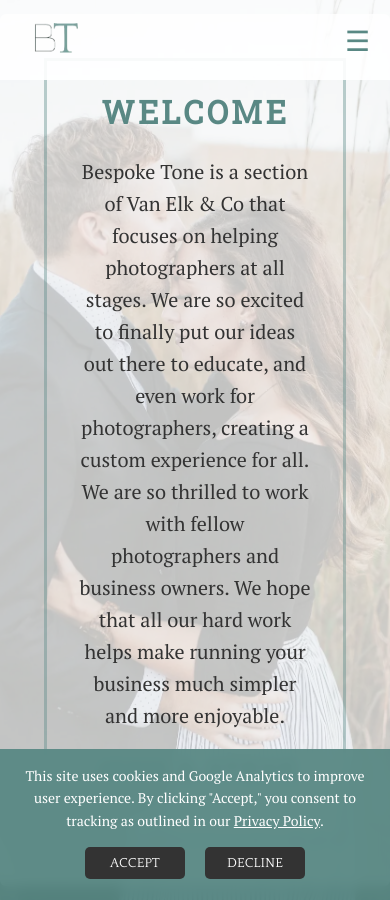
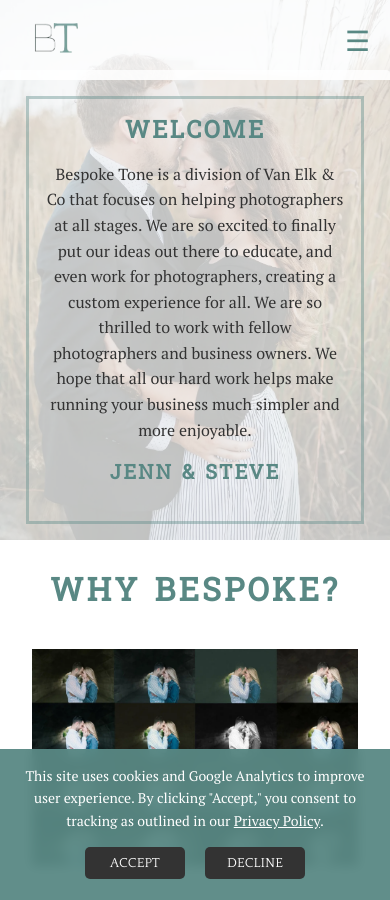
Before and after one commit to stevenvanelk/bespoketone, a Jekyll site: the page built from index.md, in a window 390 px wide and 900 px high. Built offline with Jekyll 4.4.1, drawn with Linux system fonts in a browser that asks for light colours; some of the changed text lies outside the part shown.

Commit message:
CSS Changes for Cards and Hero Image

```diff
--- a/css/style.css
+++ b/css/style.css
@@ -182,7 +182,7 @@
 /* Hero Image */
 .hero {
     position: relative;
-    height: 100vh;
+    height: 800px;
     overflow: hidden;
     display: flex;
     align-items: center;
@@ -206,7 +206,7 @@
     background-color: rgba(255, 255, 255, 0.75);
     border-radius: 6px;
     max-width: 100%;
-    margin: auto;
+    margin-top: 80px;
 }
 
 .hero-content {
@@ -295,17 +295,14 @@
     margin: 0 auto;
 }
 
-/* Mentoring Section */
-.mentoring-columns {
-    display: flex;
-    gap: 2rem;
-    flex-wrap: wrap;
+/* about section */
+#about img {
+    margin-bottom: 2rem;
+    margin-top: 2rem;
 }
 
-.mentoring-left,
-.mentoring-right {
-    flex: 1 1 400px;
-    min-width: 300px;
+#about p {
+    margin-bottom: 0 !important;
 }
 
 /* editing section */
@@ -358,7 +355,7 @@
 
 /* Sections */
 .section {
-    padding: 100px 2rem 60px;
+    padding: 30px 2rem 30px;
     max-width: 900px;
     margin: 0 auto;
 }
@@ -382,6 +379,11 @@
 
 .section.card-section {
     max-width: none;
+}
+
+.section a {
+    color: inherit;
+    text-decoration: underline;
 }
 
 .intro {
@@ -411,7 +413,7 @@
     text-transform: uppercase;
     color: #598884;
     font-size: 2rem;
-    margin-bottom: 1rem;
+    margin-bottom: 2rem;
     text-align: center;
 }
 
@@ -419,7 +421,7 @@
 .section blockquote {
     font-size: 1.1rem;
     line-height: 1.7;
-    margin-bottom: 1.5rem;
+    margin-bottom: 0.5rem;
     text-align: justify;
 }
 
@@ -455,7 +457,6 @@
     width: 100%;
     text-align: center;
     color: white;
-    margin-top: 10px;
     position: relative;
     bottom: 0;
     left: 0;
@@ -693,6 +694,34 @@
     margin-bottom: 2rem;
 }
 
+@media (max-width: 860px) {
+    .card {
+        flex-direction: column;
+        align-items: center;
+        padding: 0;
+    }
+
+    .card-image {
+        width: auto;
+        max-width: 100%;
+        margin: 0 auto;
+        text-align: center;
+    }
+
+    .card-content {
+        padding: 2rem;
+        width: 100%;
+        max-width: 860px;
+        box-sizing: border-box;
+    }
+
+    .card-section .card,
+    .card-section p {
+        max-width: 860px;
+        margin: 0 auto;
+    }
+}
+
 @media (max-width: 1000px) {
     .logo {
         width: 49.34px !important;
@@ -746,4 +775,45 @@
     .privacy-wrapper h2 {
         font-size: 1.4rem;
     }
+
+    .hero {
+        height: 60vh;
+    }
+
+    .hero-text-wrapper {
+        margin-top: 80px;
+        padding: 10px;
+        border-radius: 4px;
+        max-width: 600px;
+        margin-left: auto;
+        margin-right: auto;
+    }
+
+    .hero-content {
+        padding: 1rem;
+    }
+
+    .hero-text {
+        padding: 1rem;
+        max-width: 100%;
+    }
+
+    .hero h1 {
+        font-size: 1.5rem;
+        margin-bottom: 0.75rem;
+    }
+
+    .hero h2 {
+        font-size: 1.25rem;
+    }
+
+    .hero p {
+        font-size: 1rem;
+        margin-bottom: 1rem;
+    }
+
+    .cta-button {
+        padding: 0.5rem 1rem;
+        font-size: 0.9rem;
+    }
 }
--- a/index.md
+++ b/index.md
@@ -4,25 +4,19 @@
 description: Helping photographers grow with custom editing and mentoring services.
 image: /images/global/bespoke-tone-social-sharing.webp
 ---
+
 {% include hero.html
   image="/images/index/bespoke-tone-edits-46.webp"
   image_small="/images/index/bespoke-tone-favorites-0020.webp"
   alt="flower clutch"
   heading="Welcome"
-  content="Bespoke Tone is a section of Van Elk & Co that focuses on helping photographers at all stages. We are so excited to finally put our ideas out there to educate, and even work for photographers, creating a custom experience for all. We are so thrilled to work with fellow photographers and business owners. We hope that all our hard work helps make running your business  much simpler and more enjoyable."
+  content="Bespoke Tone is a division of Van Elk & Co that focuses on helping photographers at all stages. We are so excited to finally put our ideas out there to educate, and even work for photographers, creating a custom experience for all. We are so thrilled to work with fellow photographers and business owners. We hope that all our hard work helps make running your business  much simpler and more enjoyable."
   subheading="Jenn & Steve"
 %}
 
-<section id="about" class="section card-section">
-  <div class="card">
-    <div class="card-image">
+<section id="about" class="section">
+    <h2>Why Bespoke?</h2>
       <img src="images/index/bespoke-tone-edits.webp" alt="About Jenn and Steve" loading="lazy" />
-    </div>
-    <div class="card-content">
-      <h2>Why Bespoke?</h2>
-    </div>
-  </div>
-
   <p>
     From day one of starting our business from scratch, we've spent countless hours educating ourselves and talking to other business owners, hoping to create a successful business. What we realized was that because every business is unique, every business needs a customized approach. There's no single service plan that can help every business.
   </p>
@@ -31,26 +25,26 @@
   </p>
 </section>
 
-
 <section id="mentoring" class="section mentoring-section">
   <h2>Mentoring</h2>
-  <div class="mentoring-columns">
-    <div class="mentoring-left">
-      <p>
-        We find so much joy in seeing others succeed, that we want to educate other business owners as they start their companies.
-        Mentoring sessions are catered to your needs, to help create a more successful year for your business.
-        Whether you are starting your business or have just hit a wall, you'd be surprised by what having an outside perspective can do.
-        We know from experience. I hope that our business successes and mistakes can help your business succeed even quicker.
+  <p>
+    We find so much joy in seeing others succeed, that we want to educate other business owners as they start their companies.
+    Mentoring sessions are catered to your needs, to help create a more successful year for your business.
+    Whether you are starting your business or have just hit a wall, you'd be surprised by what having an outside perspective can do.
+    We know from experience. I hope that our business successes and mistakes can help your business succeed even quicker.
+  </p>
+  <div class="card">
+    <div class="card-image">
+      <h3>Some of the topics we can discuss:</h3>
+      <p> Pricing, Customer Service, Time Management, Goals, Photography Skills, Marketing, Social Media Presence, Emails, Inquiries, Motivation, & Business Management
       </p>
+      <h3>Rates</h3>
+      <p><strong>Video chat:</strong> $99 an hour<br />
+      <strong>In home sessions:</strong> $350 for 3–4 hours (great for new businesses)</p>
+      <p><em>Mentoring isn't limited to photographers.</em></p>
     </div>
-    <div class="mentoring-right">
-      <h3>Some of the topics we can discuss:</h3>
-        <p> Pricing, Customer Service, Time Management, Goals, Photography Skills, Marketing, Social Media Presence, Emails, Inquiries, Motivation, & Business Management
-        </p>
-      <h3>Rates</h3>
-      <p><strong>Video chat:</strong> $99 an hour</p>
-      <p><strong>In home sessions:</strong> $350 for 3–4 hours (great for new businesses)</p>
-      <p><em>Mentoring isn't limited to photographers.</em></p>
+    <div class="card-image">
+      <img src="images/index/bespoke-tone-e-086.webp" alt="Young Photographer" loading="lazy" />
     </div>
   </div>
 </section>
```
Also changed, not shown: other parts of index.md (+1 -1 lines), 8 other files.
